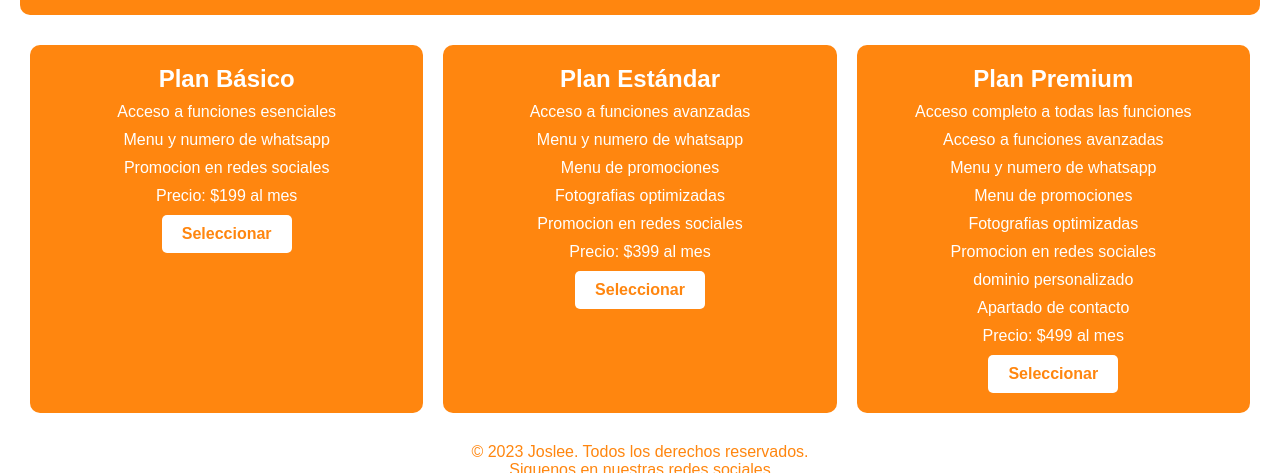
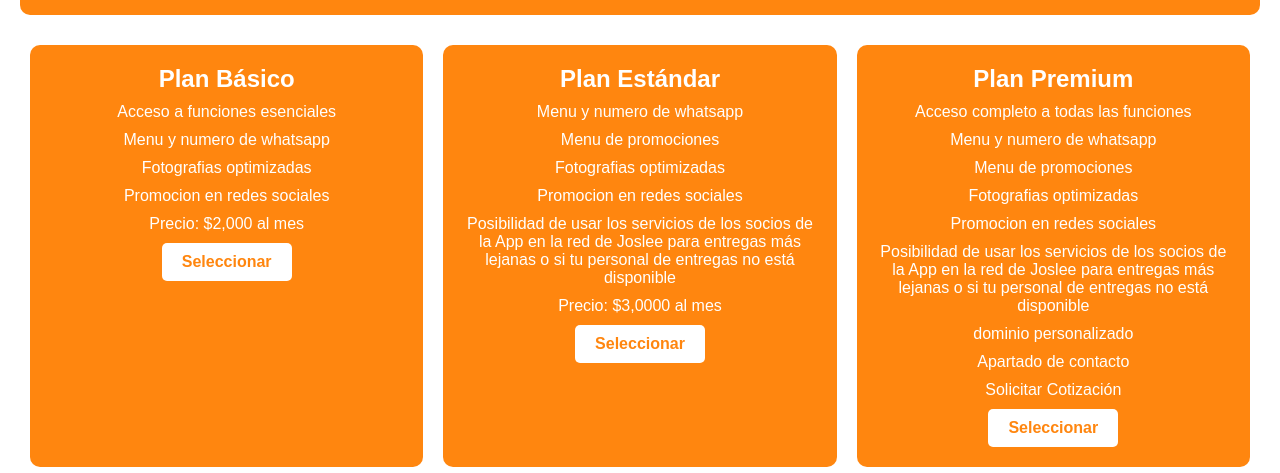
Before and after one commit to DesigDigitalMx/Planes.Joslee, a plain HTML site: page index.html in a window 1280 px wide. Shown: the part 87-560 px from the top of the page. Drawn offline with Linux system fonts and the light colour scheme.

Commit message:
Add files via upload

```diff
--- a/index.html
+++ b/index.html
@@ -15,31 +15,32 @@
             <h2>Plan Básico</h2>
             <p>Acceso a funciones esenciales</p>
             <p>Menu y numero de whatsapp</p>
+            <p>Fotografias optimizadas</p>
             <p>Promocion en redes sociales</p>
-            <p>Precio: $199 al mes</p>
+            <p>Precio: $2,000 al mes</p>
             <a href="https://wa.link/u06fi3">Seleccionar</a>
         </div>
         <div class="plan">
             <h2>Plan Estándar</h2>
-            <p>Acceso a funciones avanzadas</p>
             <p>Menu y numero de whatsapp</p>
             <p>Menu de promociones</p>
             <p>Fotografias optimizadas</p>
             <p>Promocion en redes sociales</p>
-            <p>Precio: $399 al mes</p>
+            <p>Posibilidad de usar los servicios de los socios de la App en la red de Joslee para entregas más lejanas o si tu personal de entregas no está disponible</p>
+            <p>Precio: $3,0000 al mes</p>
             <a href="https://wa.link/kby6ct">Seleccionar</a>
         </div>
         <div class="plan">
             <h2>Plan Premium</h2>
             <p>Acceso completo a todas las funciones</p>
-            <p>Acceso a funciones avanzadas</p>
             <p>Menu y numero de whatsapp</p>
             <p>Menu de promociones</p>
             <p>Fotografias optimizadas</p>
             <p>Promocion en redes sociales</p>
+            <p>Posibilidad de usar los servicios de los socios de la App en la red de Joslee para entregas más lejanas o si tu personal de entregas no está disponible</p>
             <p>dominio personalizado</p>
             <p>Apartado de contacto</p>
-            <p>Precio: $499 al mes</p>
+            <p>Solicitar Cotización</p>
             <a href="https://wa.link/119m2i">Seleccionar</a>
         </div>
     </section>
```
